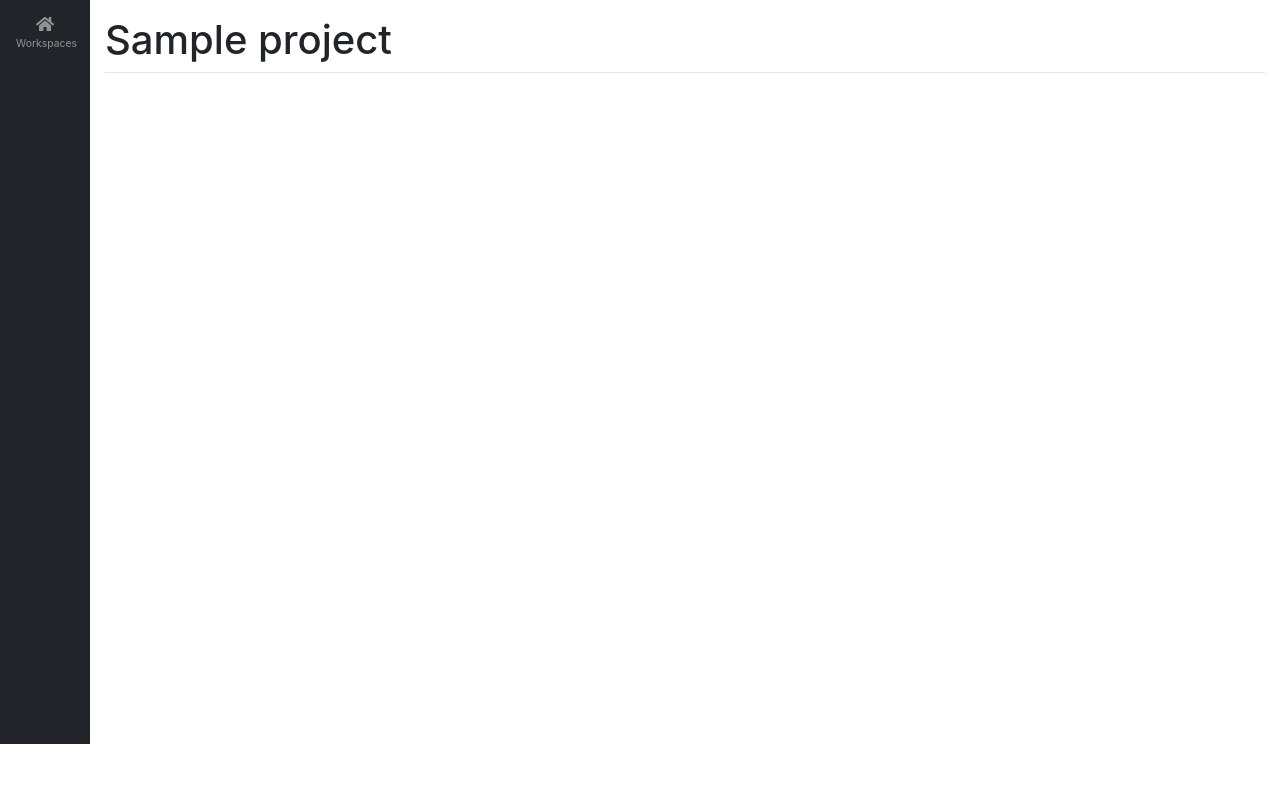
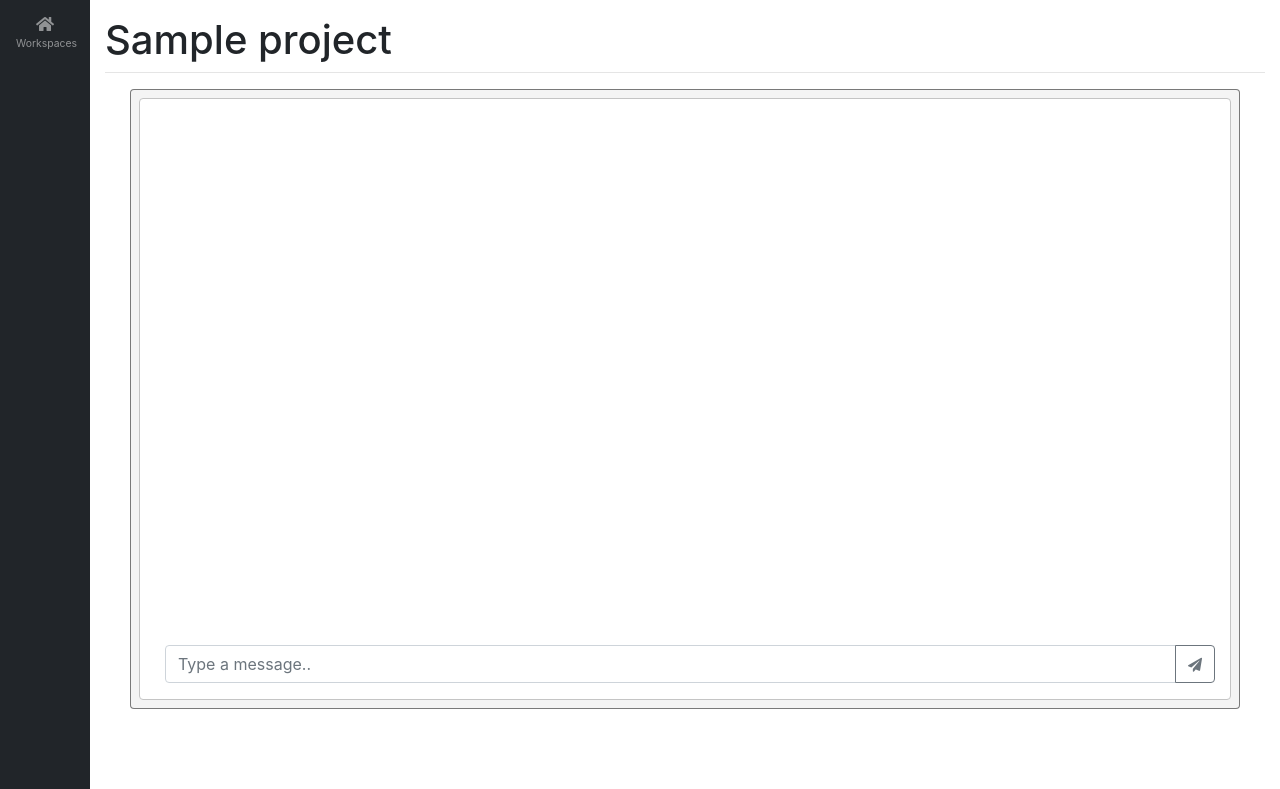
Before and after one commit to RegsonDR/Project-Estimator-GAE, a Flask app: template routes/authenticated/templates/authenticated/html/project_chat.html in a window 1280 px wide. Shown: the part 56-845 px from the top of the page. Before the commit the page ends 800 px from the top, so only its background shows below. Run offline with Flask 2, Linux system fonts and the light colour scheme; the template is opened without the code that fills it: most values are stand-ins (such as "Sample title", 1, 10 or a date in 2020); parts of the project's set-up code (start-up, migrations or seed data) failed here and were passed over; some libraries are stand-ins or nearby versions.

Commit message:
nearly finished chatroom

```diff
--- a/routes/ajax/templates/ajax/email/reset_password.html
+++ b/routes/ajax/templates/ajax/email/reset_password.html
@@ -2,9 +2,13 @@
 {% block content %}
  <div style="line-height: 24px;">
     <span style="font-family: Arial, Helvetica, sans-serif; font-size: 15px; color: #57697e;">
-        To reset your password please click on the following link:
+        Looks like you've forgotten your password! If so, click the link below to create a new password:
         <br>
         <a href="{{RESET_URL}}">{{RESET_URL}}</a>
+        <br>
+        If you didn't request this, please ignore this email.
+        <br>
+        Thanks
     </span>
  </div>
 {% endblock content %}
--- a/routes/authenticated/templates/authenticated/html/project_chat.html
+++ b/routes/authenticated/templates/authenticated/html/project_chat.html
@@ -1,19 +1,96 @@
 {% extends "authenticated/html/includes/Base_Template.html" %}
 
 {% block header_content %}
+    <link href="{{ url_for('static', filename='authenticated/CSS/project_chat.css') }}" rel="stylesheet"
+          xmlns="http://www.w3.org/1999/html">
 {% endblock header_content %}
 
 {% block page_header %}
-    <h1 style="margin-bottom: 0px;" >{{project_data.project_name}}</h1>
+    <h1 style="margin-bottom: 0px;">{{ project_data.project_name }}</h1>
 {% endblock page_header %}
 
 {% block page_content %}
+    <div class="container">
+    <div class="my-page">
 
+        <div class="inbox_msg">
+            <div class="mesgs">
+                <div id="messageBox" class="msg_history">
+                    {#                {% for message in old_messages %}#}
+                    {#              {% if message.email == session.get('UserID') %}#}
+                    <div class="outgoing_msg">
+                        <div class="sent_msg">
+                            {#                    <span class="time_date"><b>{{message.username}}</b></span>#}
+                            {#                   <p>{{message.message | b64 }}</p>#}
+                            {#                   <span class="time_date">{{message.message_time.strftime('%H:%M | %d-%m-%Y')}}</span>#}
+                        </div>
+                    </div>
+                    {#              {% else %}#}
+                    <div class="incoming_msg">
+                        <div class="received_msg">
+                            {#                    <span class="time_date"><b>{{message.username}}</b></span>#}
+                            <div class="received_withd_msg">
+                                {#                      <p>{{message.message  | b64 }}#}
+                                {#                      </p>#}
+                                {#                      <span class="time_date"> {{message.message_time.strftime('%H:%M | %d-%m-%Y')}}</span>#}
+                            </div>
+                        </div>
+                    </div>
+                    {#              {% endif %}#}
+                    {#              {% endfor %}#}
+                </div>
+                <div class="input-group mb-3">
+                    <input id="add_text" type="text" class="form-control" placeholder="Type a message.."
+                           aria-describedby="basic-addon2">
+                    <div class="input-group-append">
+                        <button id="chat_text" class="btn btn-outline-secondary" type="button"><i
+                                class="fa fa-paper-plane fa-sm"></i></button>
+                    </div>
+                </div>
+            </div>
+        </div>
+
+    </div>
 {% endblock page_content %}
 
 {# Scripts #}
 {% block script %}
+    <script src="https://js.pusher.com/4.4/pusher.min.js"></script>
     <script>
+        $(document).ready(function () {
+            var username = "{{user_data.get_user_data().first_name}} {{user_data.get_user_data().last_name}}";
+            var email = "{{ session.get('Email') }}";
+            var role = "{{ user_data.get_role()}}";
 
+            $('#add_text').on('keyup', function (e) {
+                if (e.keyCode === 13) {
+                    $("#chat_text").trigger("click");
+                }
+            });
+
+            $('#chat_text').on('click', function () {
+                msg = $('#add_text').val();
+                $.post("{{url_for('ajax.chat_message',project_id=project_data.key.id())}}",
+                    {"email": email, "username": username, "role": role, "message": msg}).done(function (data) {
+                    console.log(data);
+                    $('#add_text').val("");
+                });
+            });
+
+            var pusher = new Pusher('08d09cb027a29bc3cb55', {
+                cluster: 'eu',
+                forceTLS: true
+            });
+
+            var channel = pusher.subscribe("{{project_data.key.id()}}-channel");
+            channel.bind('new-message', function (data) {
+                if (data.email === email) {
+                    new_msg = `<div class="outgoing_msg"><div class="sent_msg"><span class="time_date"><b>${(data.username)}</b></span><p>${atob(data.message)}</p><span class="time_date">${data.message_time}</span></div></div>`
+                } else {
+                    new_msg = `<div class="incoming_msg"><div class="received_msg"><span class="time_date"><b>${(data.username)}</b></span><div class="received_withd_msg"><p>${atob(data.message)}</p><span class="time_date"> ${data.message_time}</span></div></div></div>`
+                }
+                $('.msg_history').append(new_msg);
+            });
+        });
     </script>
 {% endblock script %}
--- /dev/null
+++ b/static/authenticated/CSS/project_chat.css
@@ -0,0 +1,116 @@
+.inbox_msg {
+    border: 1px solid #c4c4c4;
+    clear: both;
+    overflow: hidden;
+    background-color: white;
+    border-radius: 0.25em;
+}
+
+.received_msg {
+    display: inline-block;
+    padding: 0 0 0 10px;
+    vertical-align: top;
+    width: 92%;
+}
+
+.received_withd_msg p {
+    background: #ebebeb none repeat scroll 0 0;
+    border-radius: 3px;
+    color: #646464;
+    font-size: 14px;
+    margin: 0;
+    padding: 5px 10px 5px 12px;
+    width: 100%;
+}
+
+.sent_msg .time_date {
+    text-align: right;
+}
+
+.time_date {
+    color: #747474;
+    display: block;
+    font-size: 12px;
+    margin: 0px 0 0;
+}
+
+.received_withd_msg {
+    width: 70%;
+}
+
+.mesgs {
+    float: left;
+    padding: 30px 15px 0 25px;
+    width: 100%;
+}
+
+.sent_msg p {
+    background: #05728f none repeat scroll 0 0;
+    border-radius: 3px;
+    font-size: 14px;
+    margin: 0;
+    color: #fff;
+    padding: 5px 10px 5px 12px;
+    width: 100%;
+}
+
+.outgoing_msg {
+    overflow: hidden;
+    margin: 15px 0 15px;
+}
+
+.sent_msg {
+    float: right;
+    width: 70%;
+}
+
+.input_msg_write input {
+    background: rgba(0, 0, 0, 0) none repeat scroll 0 0;
+    border: medium none;
+    color: #4c4c4c;
+    font-size: 15px;
+    min-height: 48px;
+    width: 100%;
+}
+
+.type_msg {
+    border-top: 1px solid #c4c4c4;
+    position: relative;
+    background-color: rgba(0,0,0,0.3) !important;
+}
+
+.msg_send_btn {
+    background: #05728f none repeat scroll 0 0;
+    border: medium none;
+    border-radius: 50%;
+    color: #fff;
+    cursor: pointer;
+    font-size: 17px;
+    height: 30px;
+    position: absolute;
+    right: 0;
+    top: 11px;
+    width: 30px;
+}
+
+.messaging {
+    background-color: white;
+}
+
+.msg_history {
+    height: 516px;
+    overflow-y: auto;
+}
+
+@media screen and (max-width: 992px) {
+    .messaging {
+        width: 100%
+    }
+}
+.send_btn{
+    border-radius: 0 15px 15px 0 !important;
+	background-color: rgba(0,0,0,0.3) !important;
+	border:0 !important;
+	color: white !important;
+	cursor: pointer;
+}
```
Also changed, not shown: models.py (+8 -0 lines), routes/ajax/utils.py (+54 -3 lines), routes/ajax/views.py (+15 -0 lines).
